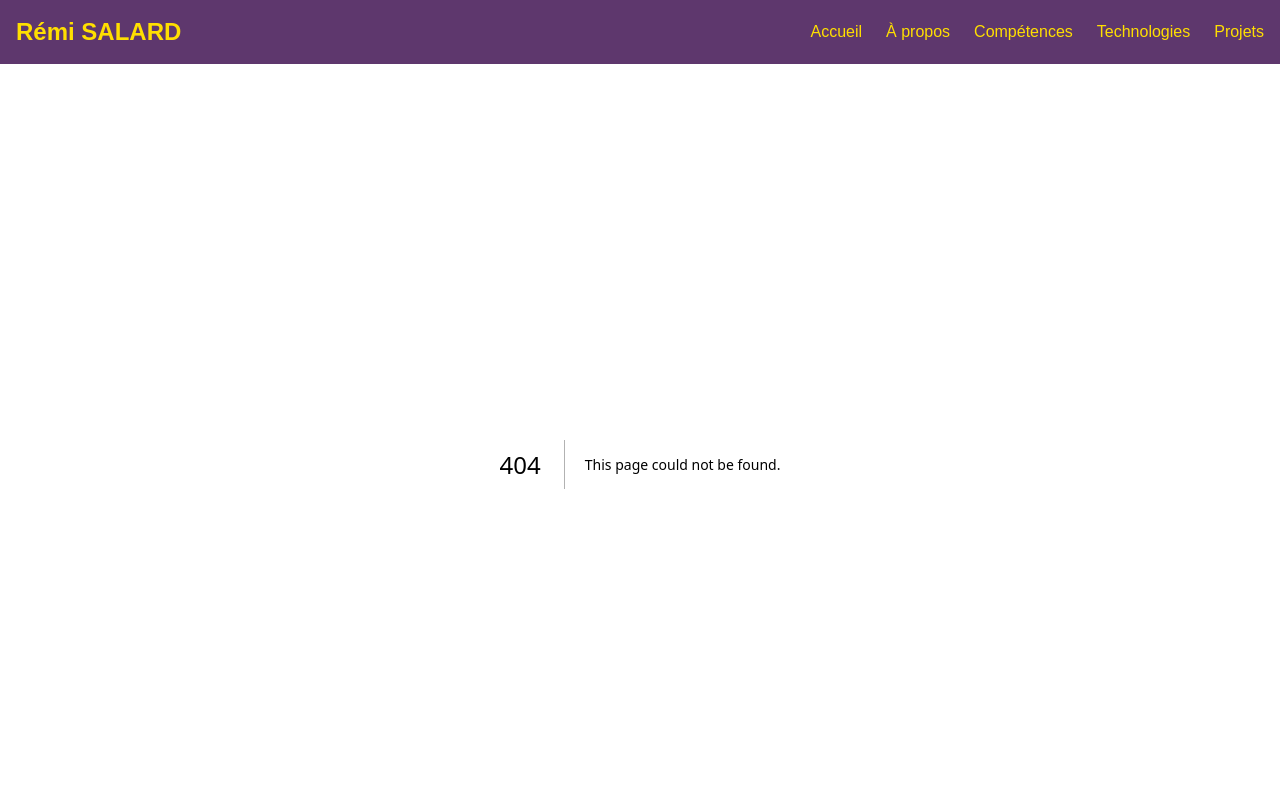
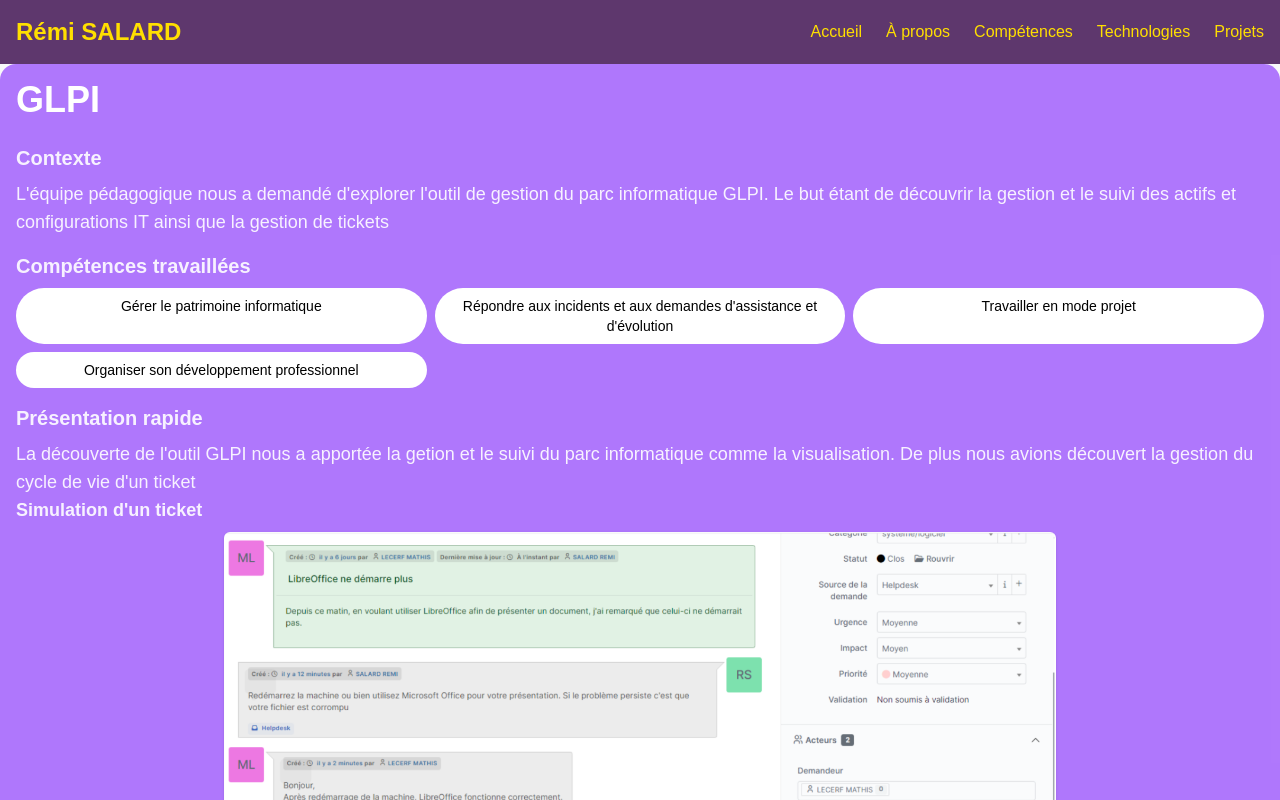
Before and after one commit to ledev-32/portfolio, a Next.js app: page /projets/glpi in a window 1280 px wide. Before the commit this address had no page. Shown: the top 800 px of the page. Built offline with nearby package versions, Linux system fonts and the light colour scheme.

Commit message:
Add few elements for the exam

```diff
--- /dev/null
+++ b/app/projets/glpi/page.tsx
@@ -0,0 +1,52 @@
+import React from 'react'
+import Image from 'next/image'
+
+function glpi() {
+    return (
+      <div className='bg-violet-600/60 text-white p-4 rounded-2xl'>
+        <h2 className='text-3xl md:text-4xl font-semibold mb-6'>GLPI</h2>
+        <div className='mb-6 text-lg text-white/90 space-y-4'>
+          <div>
+            <h3 className='text-xl font-semibold mb-2'>Contexte</h3>
+            <p>
+              L'équipe pédagogique nous a demandé d'explorer l'outil de gestion du parc informatique GLPI. Le but étant de découvrir la gestion et le suivi des actifs et configurations IT ainsi que la gestion de tickets
+            </p>
+          </div>
+          <div>
+            <h3 className='text-xl font-semibold mb-2'>Compétences travaillées</h3>
+            <ul className='grid grid-cols-2 md:grid-cols-3 gap-2'>
+              <li className='bg-white text-black py-2 px-3 rounded-full text-center text-sm'>
+                Gérer le patrimoine informatique
+              </li>
+              <li className='bg-white text-black py-2 px-3 rounded-full text-center text-sm'>
+              Répondre aux incidents et aux demandes d'assistance et d'évolution
+              </li>
+              <li className='bg-white text-black py-2 px-3 rounded-full text-center text-sm'>
+              Travailler en mode projet
+              </li>
+              <li className='bg-white text-black py-2 px-3 rounded-full text-center text-sm'>
+              Organiser son développement professionnel
+              </li>
+            </ul>
+          </div>
+          <div>
+            <h3 className='text-xl font-semibold mb-2'>Présentation rapide</h3>
+            <p>
+              La découverte de l'outil GLPI nous a apportée la getion et le suivi du parc informatique comme la visualisation.
+              De plus nous avions découvert la gestion du cycle de vie d'un ticket
+            </p>
+            <div className='mb-4'>
+              <h4 className='text-lg font-semibold mb-2'>Simulation d'un ticket</h4>
+              <img
+                src='/glpi-ticket.png'
+                alt="Screenshot de la page d'authentification"
+                className='w-full rounded-md shadow-sm md:w-2/3 md:mr-auto md:ml-auto'
+              />
+            </div>
+          </div>
+        </div>
+      </div>
+    );
+  }
+
+export default glpi
--- a/app/projets/page.tsx
+++ b/app/projets/page.tsx
@@ -9,32 +9,31 @@
         </p>
 
         <div className='space-y-8'>
-          <div className='rounded-xl shadow-md overflow-hidden'>
-            <h3 className='text-2xl font-semibold bg-purple-500 py-3 px-4'><a href="/projets/my-parera" className='hover:underline hover:text-foreground'>MyParera</a></h3>
+
+        <div className='rounded-xl shadow-md overflow-hidden'>
+            <h3 className='text-2xl font-semibold bg-purple-500 py-3 px-4'><a href="/projets/glpi" className='hover:underline hover:text-foreground'>GLPI</a></h3>
             <div className='bg-black/70 text-white p-4'>
               <p className='text-lg text-justify mb-4'>
-                Conception et développement du prototype d’un intranet pour le Groupe PARERA (entreprise de topographie, cartographie). Le prototype suit un cahier des charges élaboré par le Responsable Services d’Information et le Responsable Communication et Marketing. L’intranet permet l’affichage des actualités d’entreprises (flux LinkedIn), la rédaction d’articles par les collaborateurs ainsi que l’affichage et le lien vers des composants Microsoft (seulement pour les utilisateurs authentifiés).
-                Ce projet utilise les technologies suivantes : Next.JS, PostGreSQL, API Microsoft Graph.
-                Travail réalisé en autonomie partielle avec l’aide d’une apprentie en marketing et communication ainsi qu’avec le Responsable Services d’Informations.
+              Mission de découverte de l'outil GLPI permettant la gestion de parc informatique, la création et le suivi d'incidents selon les différentes rubriques (système, matériel, réseaux) ainsi que la génération de statistiques en rapport au parc informatique
               </p>
-              <a href="/projets/my-parera" className='block'>
+              <a href="/projets/glpi" className='block'>
                 <img
-                  src="myparera.png"
+                  src="glpi.png"
                   alt="Screenshot du rendu de l'application"
-                  className='w-full md:w-1/2 rounded-md shadow-sm  md:mr-auto md:ml-auto'
+                  className='w-full rounded-md shadow-sm md:w-1/2 md:mr-auto md:ml-auto'
                 />
               </a>
               <p>Liste des compétences travaillées : </p>
               <ul className='grid grid-cols-2 md:grid-cols-3 gap-2'>
                 <li className='bg-white text-black py-2 px-3 rounded-full text-center text-sm'>Gérer le patrimoine informatique</li>
+                <li className='bg-white text-black py-2 px-3 rounded-full text-center text-sm'>Répondre aux incidents et aux demandes d'assistance et d'évolution</li>
                 <li className='bg-white text-black py-2 px-3 rounded-full text-center text-sm'>Travailler en mode projet</li>
-                <li className='bg-white text-black py-2 px-3 rounded-full text-center text-sm'>Mettre à disposition des utilisateurs un service informatique</li>
                 <li className='bg-white text-black py-2 px-3 rounded-full text-center text-sm'>Organiser son développement professionnel</li>
               </ul>
             </div>
           </div>
 
-          <div className='rounded-xl shadow-md overflow-hidden'>
+        <div className='rounded-xl shadow-md overflow-hidden'>
             <h3 className='text-2xl font-semibold bg-purple-500 py-3 px-4'><a href="/projets/gsb-web" className='hover:underline hover:text-foreground'>GSB - Web</a></h3>
             <div className='bg-black/70 text-white p-4'>
               <p className='text-lg text-justify mb-4'>
@@ -145,11 +144,39 @@
               <p>Liste des compétences travaillées : </p>
               <ul className='grid grid-cols-2 md:grid-cols-3 gap-2'>
                 <li className='bg-white text-black py-2 px-3 rounded-full text-center text-sm'>Gérer le patrimoine informatique</li>
+                <li className='bg-white text-black py-2 px-3 rounded-full text-center text-sm'>Répondre aux incidents et aux demandes d'assistance et d'évolution</li>
                 <li className='bg-white text-black py-2 px-3 rounded-full text-center text-sm'>Travailler en mode projet</li>
                 <li className='bg-white text-black py-2 px-3 rounded-full text-center text-sm'>Organiser son développement professionnel</li>
               </ul>
             </div>
           </div>
+
+          <div className='rounded-xl shadow-md overflow-hidden'>
+            <h3 className='text-2xl font-semibold bg-purple-500 py-3 px-4'><a href="/projets/my-parera" className='hover:underline hover:text-foreground'>MyParera</a></h3>
+            <div className='bg-black/70 text-white p-4'>
+              <p className='text-lg text-justify mb-4'>
+                Conception et développement du prototype d’un intranet pour le Groupe PARERA (entreprise de topographie, cartographie). Le prototype suit un cahier des charges élaboré par le Responsable Services d’Information et le Responsable Communication et Marketing. L’intranet permet l’affichage des actualités d’entreprises (flux LinkedIn), la rédaction d’articles par les collaborateurs ainsi que l’affichage et le lien vers des composants Microsoft (seulement pour les utilisateurs authentifiés).
+                Ce projet utilise les technologies suivantes : Next.JS, PostGreSQL, API Microsoft Graph.
+                Travail réalisé en autonomie partielle avec l’aide d’une apprentie en marketing et communication ainsi qu’avec le Responsable Services d’Informations.
+              </p>
+              <a href="/projets/my-parera" className='block'>
+                <img
+                  src="myparera.png"
+                  alt="Screenshot du rendu de l'application"
+                  className='w-full md:w-1/2 rounded-md shadow-sm  md:mr-auto md:ml-auto'
+                />
+              </a>
+              <p>Liste des compétences travaillées : </p>
+              <ul className='grid grid-cols-2 md:grid-cols-3 gap-2'>
+                <li className='bg-white text-black py-2 px-3 rounded-full text-center text-sm'>Gérer le patrimoine informatique</li>
+                <li className='bg-white text-black py-2 px-3 rounded-full text-center text-sm'>Travailler en mode projet</li>
+                <li className='bg-white text-black py-2 px-3 rounded-full text-center text-sm'>Mettre à disposition des utilisateurs un service informatique</li>
+                <li className='bg-white text-black py-2 px-3 rounded-full text-center text-sm'>Organiser son développement professionnel</li>
+              </ul>
+            </div>
+          </div>
+
+
         </div>
       </div>
     );
```
Also changed, not shown: public/glpi-ticket.png (added), public/glpi.png (added).
